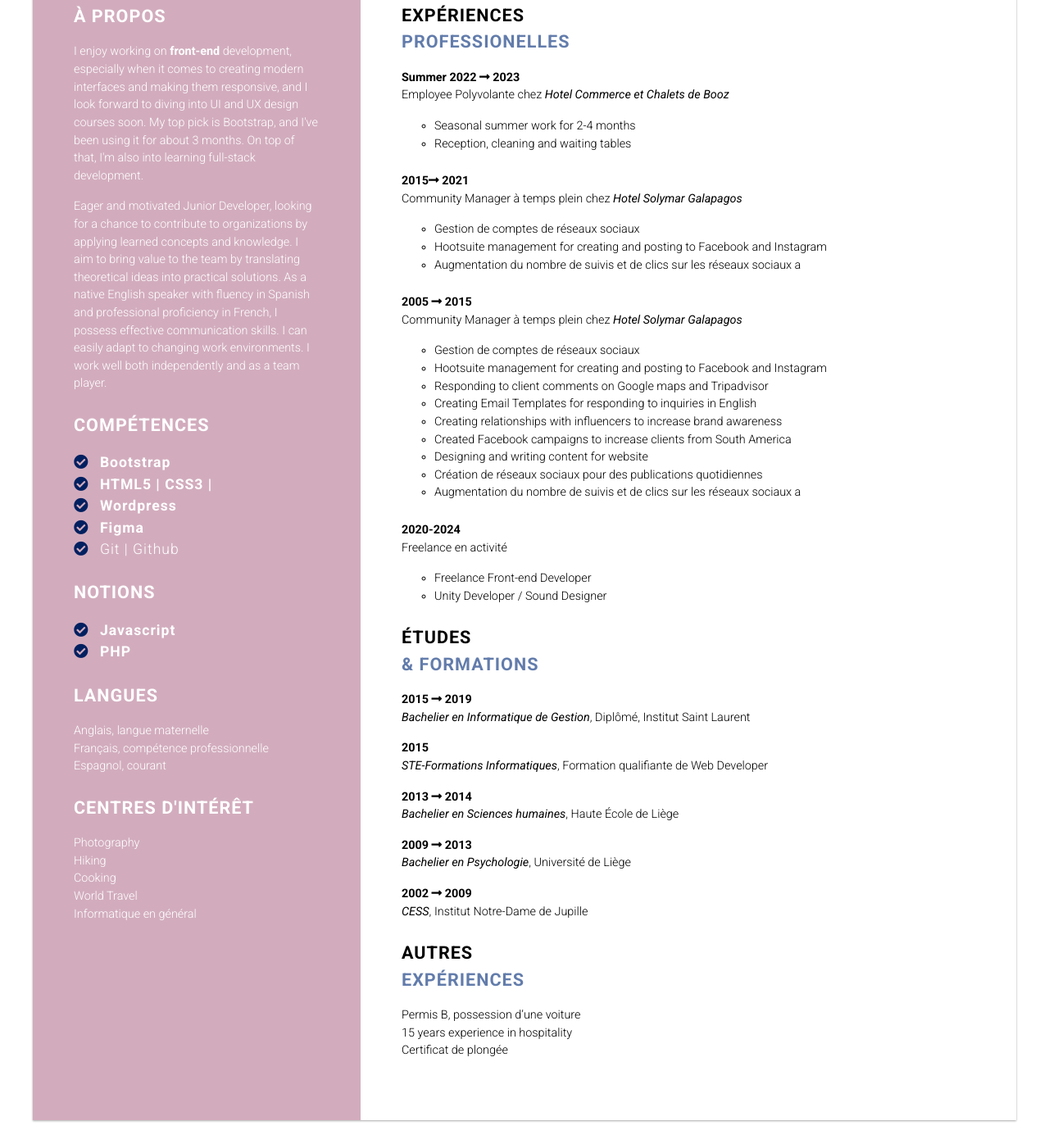
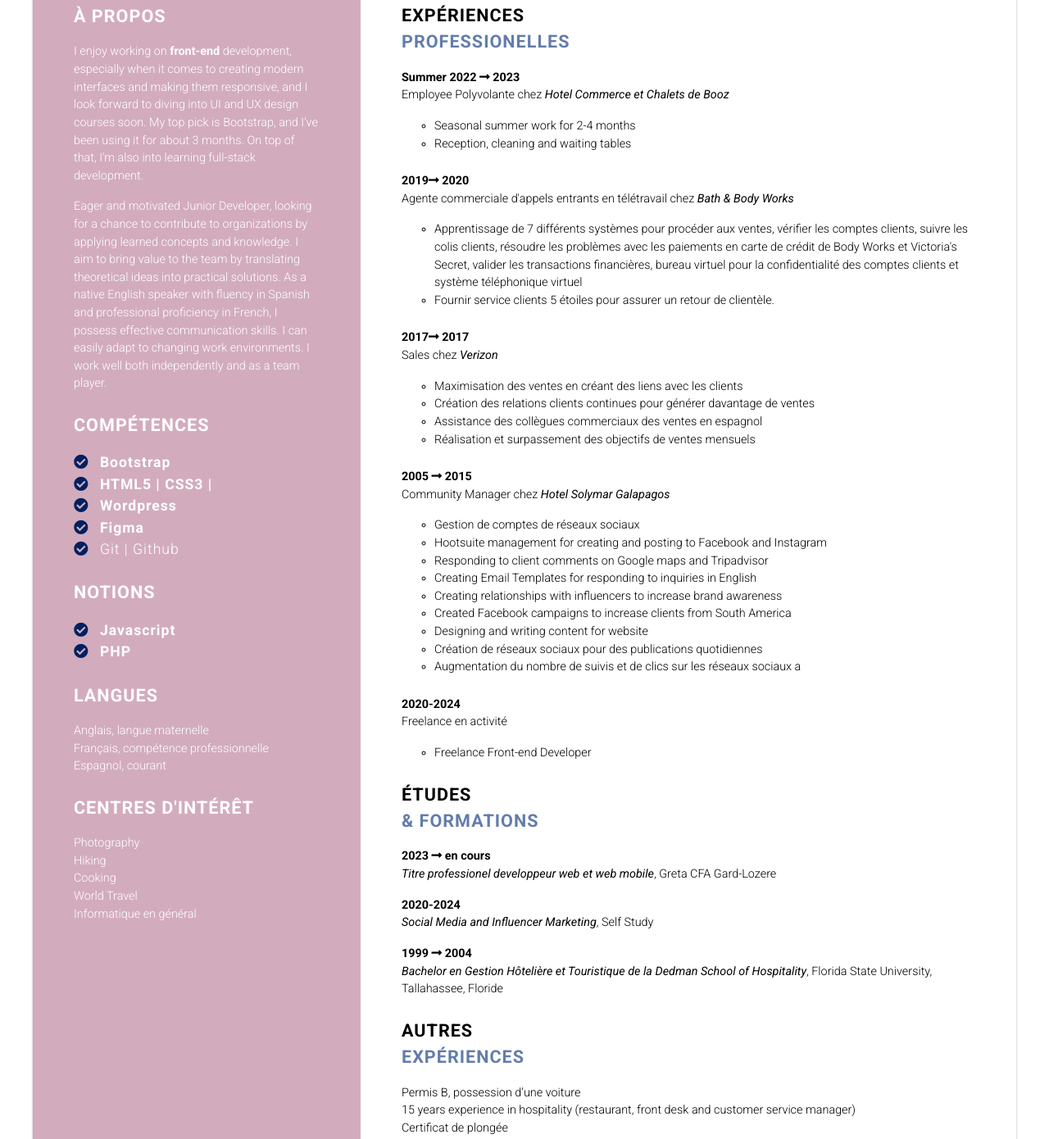
Before and after one commit to sacleuxa/2024cv, a plain HTML site: page index.html in a window 1280 px wide. Shown: the part 397-1787 px from the top of the page at 82% size. Drawn offline with Linux system fonts and the light colour scheme.

Commit message:
added experience

```diff
--- a/index.html
+++ b/index.html
@@ -97,21 +97,33 @@
                 </div>
                 <div class="section">
                     <p>
-                      <strong>2015<i class="fas fa-long-arrow-alt-right"></i> 2021</strong>
+                      <strong>2019<i class="fas fa-long-arrow-alt-right"></i> 2020</strong>
                       <br>
-                      Community Manager à temps plein chez <em>Hotel Solymar Galapagos</em>
+                      Agente commerciale d'appels entrants en télétravail chez <em>Bath & Body Works</em>
                     </p>
                     <ul class="experience-list">
-                      <li>Gestion de comptes de réseaux sociaux</li>
-                      <li>Hootsuite management for creating and posting to Facebook and Instagram</li>
-                      <li>Augmentation du nombre de suivis et de clics sur les réseaux sociaux a</li>
+                      <li>Apprentissage de 7 différents systèmes pour procéder aux ventes, vérifier les comptes clients, suivre les colis clients, résoudre les problèmes avec les paiements en carte de crédit de Body Works et Victoria's Secret, valider les transactions financières, bureau virtuel pour la confidentialité des comptes clients et système téléphonique virtuel</li>
+                      <li>Fournir service clients 5 étoiles pour assurer un retour de clientèle.</li>
+                    </ul>
+                  </div>
+                <div class="section">
+                    <p>
+                      <strong>2017<i class="fas fa-long-arrow-alt-right"></i> 2017</strong>
+                      <br>
+                      Sales chez <em>Verizon</em>
+                    </p>
+                    <ul class="experience-list">
+                      <li>Maximisation des ventes en créant des liens avec les clients</li>
+                      <li>Création des relations clients continues pour générer davantage de ventes</li>
+                      <li>Assistance des collègues commerciaux des ventes en espagnol</li>
+                      <li>Réalisation et surpassement des objectifs de ventes mensuels</li>
                     </ul>
                   </div>
                 <div class="section">
                     <p>
                       <strong>2005 <i class="fas fa-long-arrow-alt-right"></i> 2015</strong>
                       <br>
-                      Community Manager à temps plein chez <em>Hotel Solymar Galapagos</em>
+                      Community Manager chez <em>Hotel Solymar Galapagos</em>
                     </p>
                     <ul class="experience-list">
                       <li>Gestion de comptes de réseaux sociaux</li>
@@ -133,35 +145,24 @@
                   </p>
                   <ul class="experience-list">
                     <li>Freelance Front-end Developer</li>
-                    <li>Unity Developer / Sound Designer</li>
                   </ul>
                 </div>
                 <div class="section">
                   <h2>Études <br><span class="text-blue">& formations</span></h2>
                   <p>
-                    <strong>2015 <i class="fas fa-long-arrow-alt-right"></i> 2019</strong>
+                    <strong>2023 <i class="fas fa-long-arrow-alt-right"></i> en cours</strong>
                     <br>
-                    <em>Bachelier en Informatique de Gestion</em>, Diplômé, Institut Saint Laurent
+                    <em>Titre professionel developpeur web et web mobile</em>, Greta CFA Gard-Lozere
                   </p>
                   <p>
-                    <strong>2015</strong>
+                    <strong>2020-2024</strong>
                     <br>
-                    <em>STE-Formations Informatiques</em>, Formation qualifiante de Web Developer
+                    <em>Social Media and Influencer Marketing</em>, Self Study
                   </p>
                   <p>
-                    <strong>2013 <i class="fas fa-long-arrow-alt-right"></i> 2014</strong>
+                    <strong>1999 <i class="fas fa-long-arrow-alt-right"></i> 2004</strong>
                     <br>
-                    <em>Bachelier en Sciences humaines</em>, Haute École de Liège
-                  </p>
-                  <p>
-                    <strong>2009 <i class="fas fa-long-arrow-alt-right"></i> 2013</strong>
-                    <br>
-                    <em>Bachelier en Psychologie</em>, Université de Liège
-                  </p>
-                  <p>
-                    <strong>2002 <i class="fas fa-long-arrow-alt-right"></i> 2009</strong>
-                    <br>
-                    <em>CESS</em>, Institut Notre-Dame de Jupille
+                    <em>Bachelor en Gestion Hôtelière et Touristique de la Dedman School of Hospitality</em>, Florida State University, Tallahassee, Floride
                   </p>
                 </div>
                 <div class="section">
@@ -169,7 +170,7 @@
                   <p>
                     Permis B, possession d’une voiture
                     <br>
-                    15 years experience in hospitality
+                    15 years experience in hospitality (restaurant, front desk and customer service manager)
                     <br>
                     Certificat de plongée
                   </p>
```
